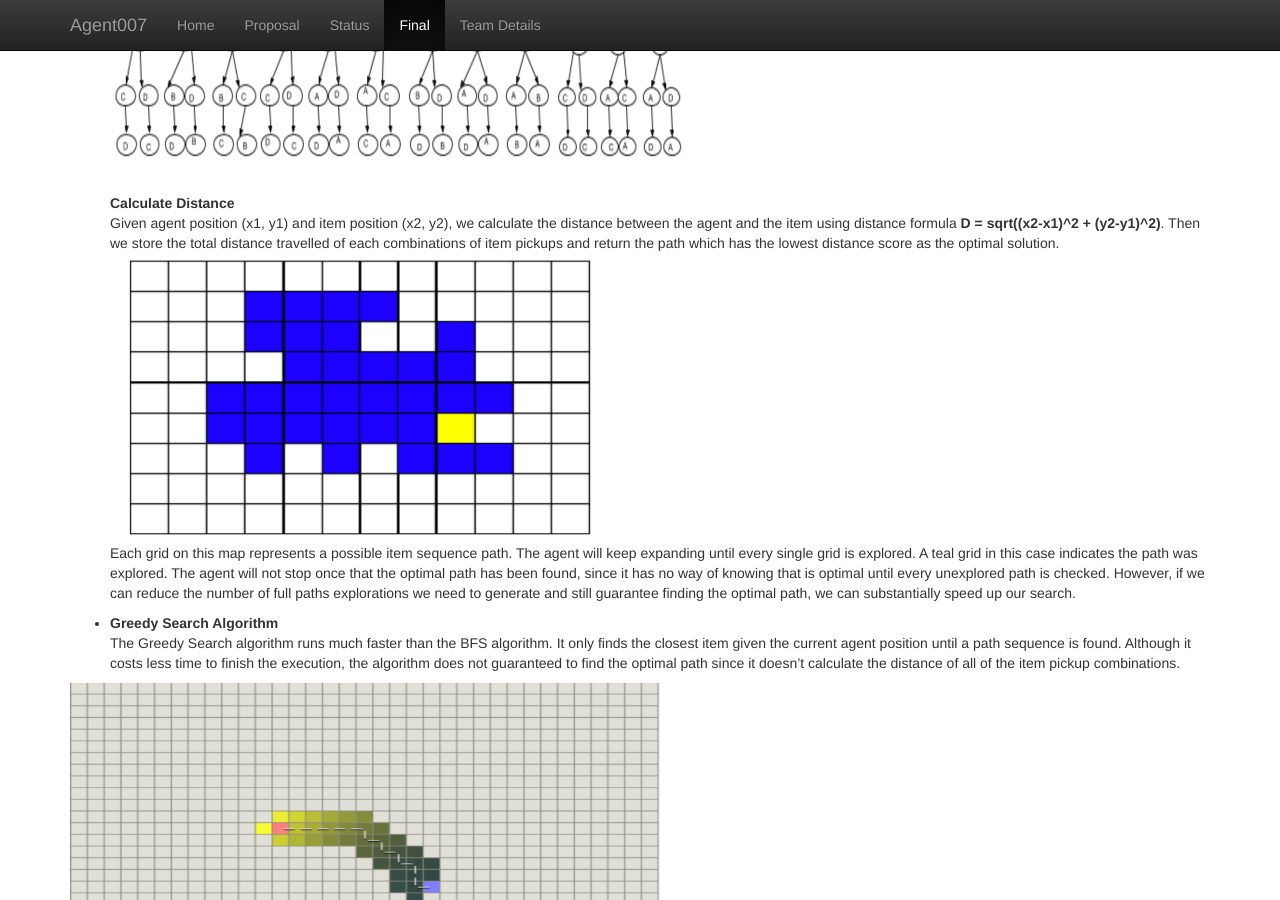
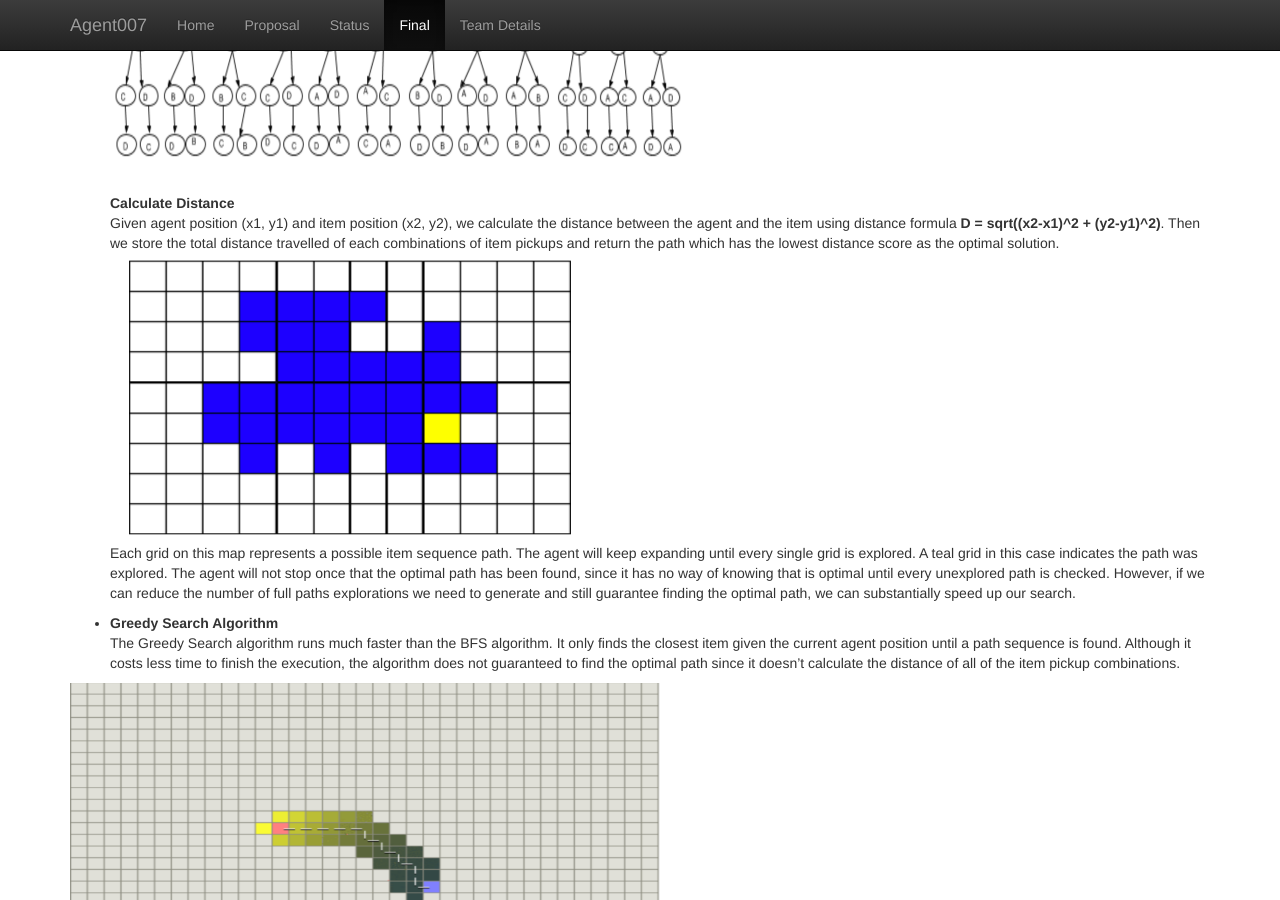
Before and after one commit to KumarHX/Agent007, a Jekyll site: the page built from docs/final.md, in a window 1280 px wide and 900 px high, scrolled down 708 px. Built offline with Jekyll 4.4.1, drawn with Linux system fonts in a browser that asks for light colours.

Commit message:
Update final.md

```diff
--- a/docs/final.md
+++ b/docs/final.md
@@ -23,7 +23,7 @@ Breadth first search will always find the most optimal solution, but it will do
 **Calculate Distance** <br>
 Given agent position (x1, y1) and item position (x2, y2), we calculate the distance between the agent and the item using distance formula **D = sqrt((x2-x1)^2 + (y2-y1)^2)**. Then we store the total distance travelled of each combinations of item pickups and return the path which has the lowest distance score as the optimal solution.
 <br>
-<a href="url"><img src="gridOne.png" align="center" height="290" width="500" ></a>
+<a href="url"><img src="gridOne.png" align="center" height="290" width="480" ></a>
 <br>
 Each grid on this map represents a possible item sequence path. The agent will keep expanding until every single grid is explored. A teal grid in this case indicates the path was explored. The agent will not stop once that the optimal path has been found, since it has no way of knowing that is optimal until every unexplored path is checked. However, if we can reduce the number of full paths explorations we need to generate and still guarantee finding the optimal path, we can substantially speed up our search.
 
```
